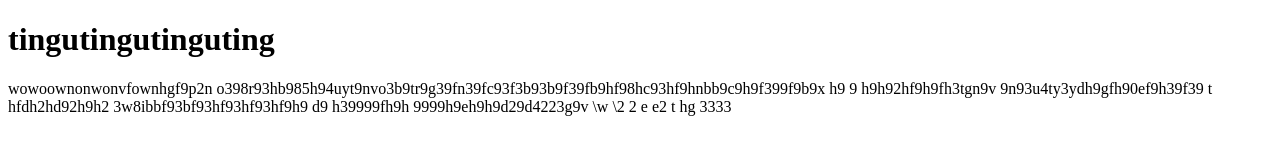
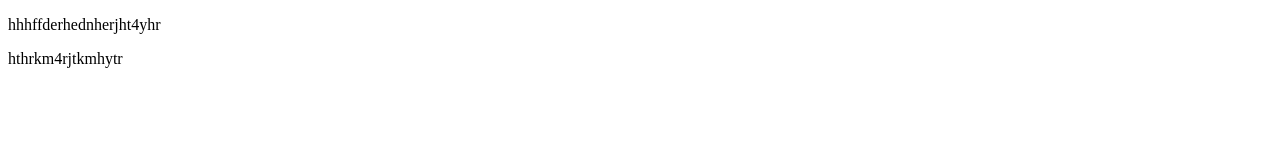
Before and after one commit to ns12258/nipunsharma, a plain HTML site: page index.html in a window 1280 px wide. Drawn offline with Linux system fonts and the light colour scheme.

Commit message:
Update index.html

```diff
--- a/index.html
+++ b/index.html
@@ -1,18 +1,12 @@
 <!DOCTYPE html>
 <html>
 <head>
-<title>Page Title</title>
+  <title>ngftrj44</title>
 </head>
 <body>
 
-<h1>tingutingutinguting</h1>
-<p>wowoownonwonvfownhgf9p2n o398r93hb985h94uyt9nvo3b9tr9g39fn39fc93f3b93b9f39fb9hf98hc93hf9hnbb9c9h9f399f9b9x h9 9 h9h92hf9h9fh3tgn9v 9n93u4ty3ydh9gfh90ef9h39f39 t  hfdh2hd92h9h2
-  3w8ibbf93bf93hf93hf93hf9h9 d9 h39999fh9h 9999h9eh9h9d29d4223g9v \w \2 2
-  e
-  e2
-  t
-  hg
-   3333</p>
+<p>hhhffderhednherjht4yhr</p>
+<p>hthrkm4rjtkmhytr</p>
 
 </body>
 </html>
```
